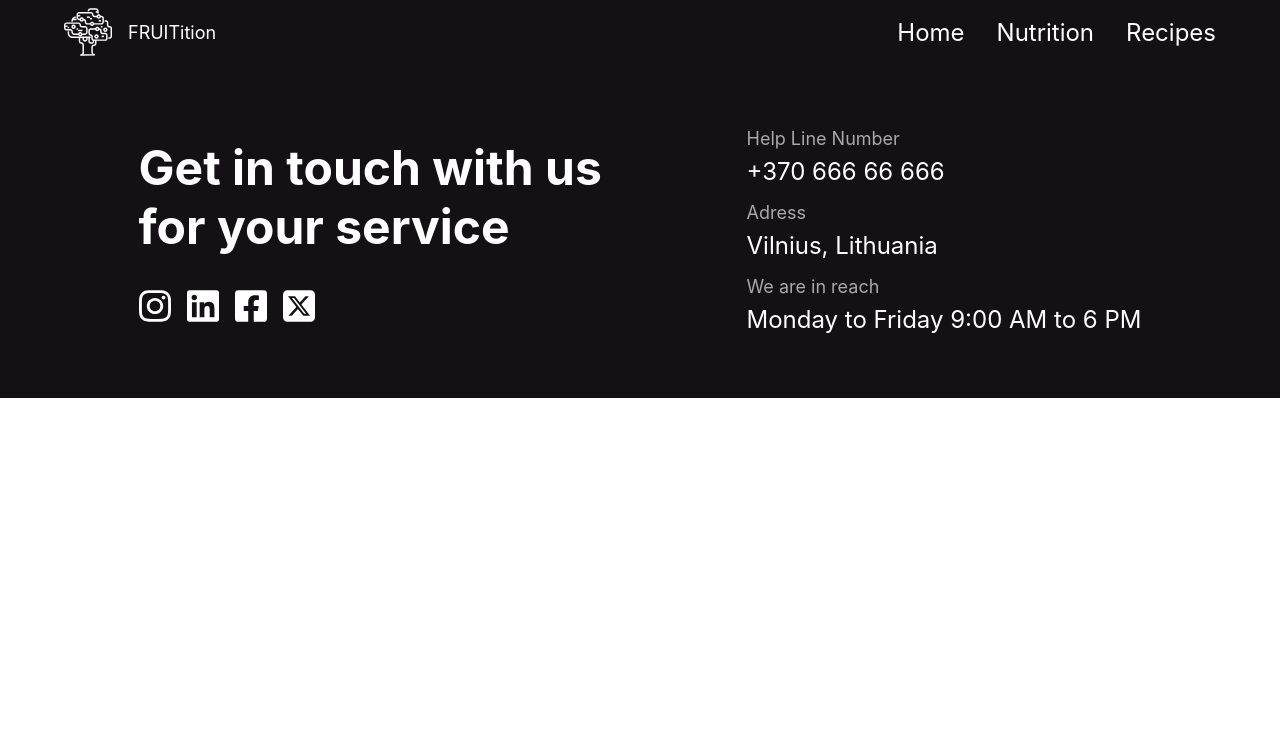
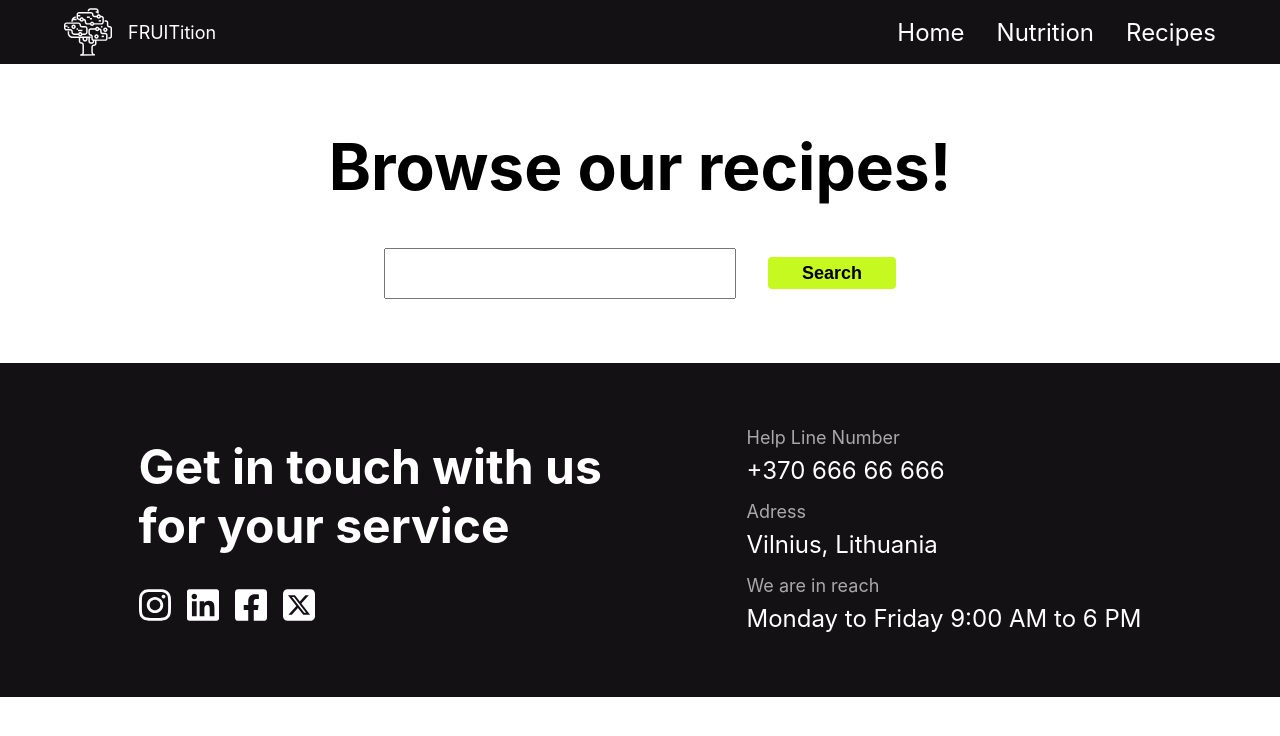
Before and after one commit to transparentCamel/nutritionApp, a React (Create React App) app: page /recipes in a window 1280 px wide. Shown: the top 736 px of the page. Built offline with nearby package versions, Linux system fonts and the light colour scheme; a web font is replaced by a local one.

Commit message:
Recepis structure and API fetch custom hook

```diff
--- a/package.json
+++ b/package.json
@@ -6,6 +6,7 @@
     "@testing-library/jest-dom": "^5.17.0",
     "@testing-library/react": "^13.4.0",
     "@testing-library/user-event": "^13.5.0",
+    "axios": "^1.4.0",
     "react": "^18.2.0",
     "react-dom": "^18.2.0",
     "react-scripts": "5.0.1",
--- a/src/App.js
+++ b/src/App.js
@@ -5,6 +5,7 @@ import Header from './core/features/header/Header';
 import { BrowserRouter, Routes, Route } from 'react-router-dom';
 import { Home } from './screens/Home';
 import Footer from './core/features/footer/Footer';
+import { Recipes } from './screens/Recipes';
 
 function App() {
   return (
@@ -14,6 +15,7 @@ function App() {
         <Header />
         <Routes>
           <Route path='/' element={<Home />} />
+          <Route path='/recipes' element={<Recipes />} />
         </Routes>
         <Footer />
       </BrowserRouter>
--- /dev/null
+++ b/src/core/components/recipeCard/RecipeCard.Styles.jsx
@@ -0,0 +1,3 @@
+import styled from 'styled-components';
+// import { theme } from '../../globalStyles/Theme';
+export const RecipeCardStyles = styled.div``;
--- /dev/null
+++ b/src/core/features/recipesMain/RecipesMain.Styles.jsx
@@ -0,0 +1,20 @@
+import styled from 'styled-components';
+
+export const RecipesMainStyles = styled.main`
+  padding: 64px;
+  align-items: center;
+  justify-content: center;
+  h1 {
+    margin-top: 0px;
+  }
+  .searchContainer {
+    width: 512px;
+
+    gap: 32px;
+    align-items: center;
+    input {
+      padding: 16px;
+      flex: 1;
+    }
+  }
+`;
--- /dev/null
+++ b/src/core/features/recipesMain/RecipesMain.jsx
@@ -0,0 +1,17 @@
+import React from 'react';
+import { RecipesMainStyles } from './RecipesMain.Styles';
+import Button from '../../components/button/Button';
+import { theme } from '../../globalStyles/Theme';
+
+export default function RecipesMain() {
+  return (
+    <RecipesMainStyles className='column'>
+      <h1>Browse our recipes!</h1>
+      <div className='searchContainer'>
+        <input type='text' />
+        <Button text={'Search'} backgroundColor={theme.colors.green} />
+      </div>
+      <div className='recipesCardContainer'></div>
+    </RecipesMainStyles>
+  );
+}
--- a/src/core/globalStyles/GlobalStyles.jsx
+++ b/src/core/globalStyles/GlobalStyles.jsx
@@ -42,10 +42,7 @@ body {
 
     }
 
-    .row {
-        display:flex;
-        flex-direction:row;
-    }
+
     .column {
         display:flex;
         flex-direction:column;
--- a/src/screens/Recipes.jsx
+++ b/src/screens/Recipes.jsx
@@ -0,0 +1,9 @@
+import RecipesMain from '../core/features/recipesMain/RecipesMain';
+
+export const Recipes = () => {
+  return (
+    <>
+      <RecipesMain />
+    </>
+  );
+};
```
Also changed, not shown: src/core/components/recipeCard/RecipeCard.jsx (added, +16 -0 lines), src/core/customHooks/useFetch/useFetch.jsx (added, +23 -0 lines), 1 other file (tests, documents, lock files or other folders).
